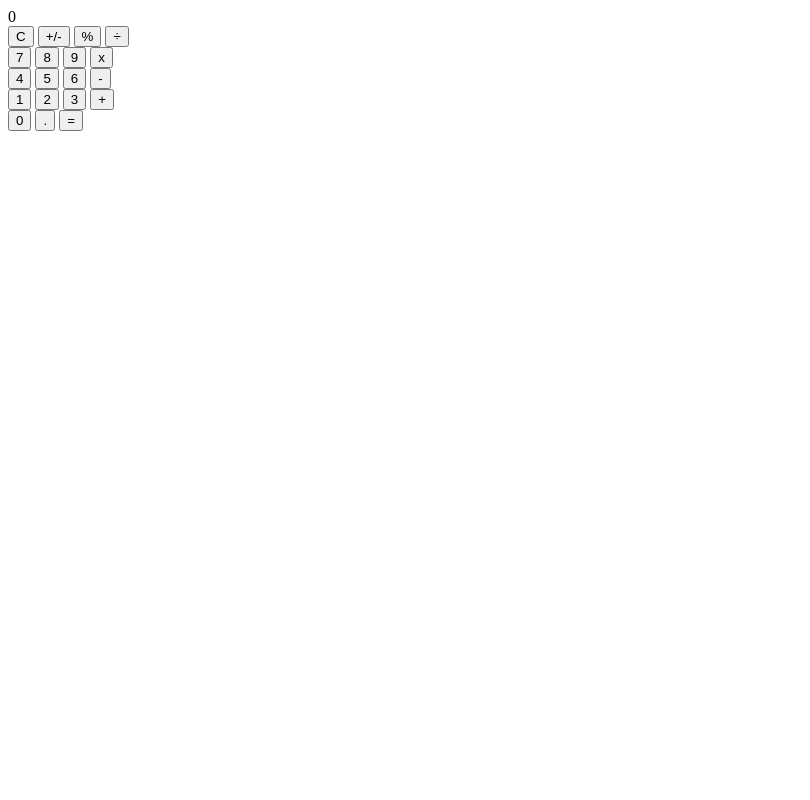
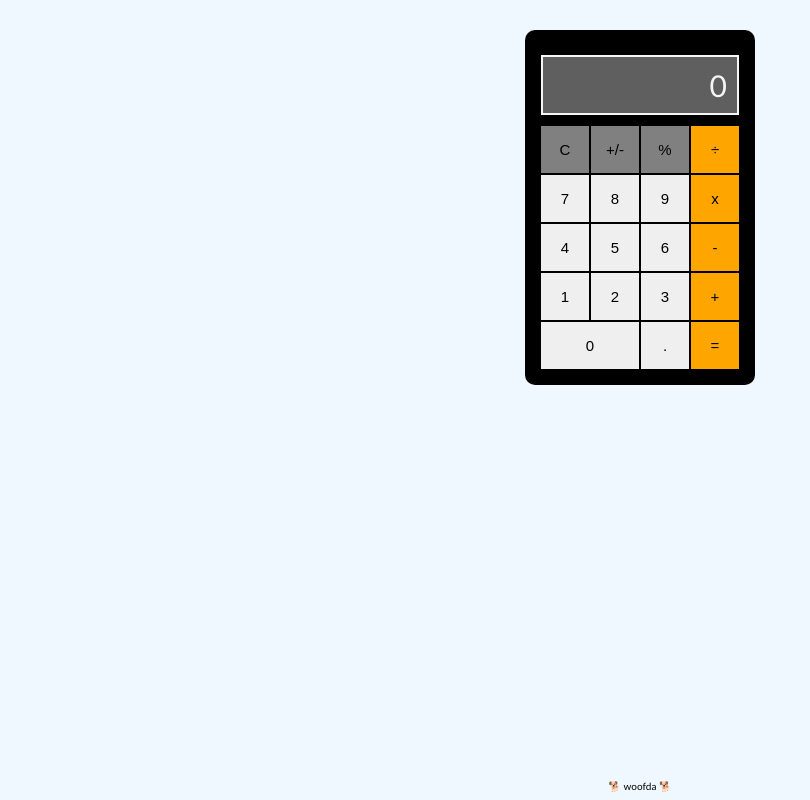
Before and after one commit to woofda/odin-calculator, a plain HTML site: page index.html in a window 1280 px wide. Shown: the whole page, without its empty margins (0-810 px from the left). Drawn offline with Linux system fonts and the light colour scheme.

Commit message:
Add base styling

```diff
--- a/index.html
+++ b/index.html
@@ -4,6 +4,7 @@
     <meta charset="UTF-8">
     <meta name="viewport" content="width=device-width, initial-scale=1.0">
     <title>Calculator</title>
+    <link rel="stylesheet" href="styles.css">
 </head>
 <body>
     <div class="calculator-body">
@@ -38,8 +39,9 @@
             <button class="decimal">.</button>
             <button class="equals">=</button>
         </div>
+    </div>
 
-    </div>
+    <footer>🐕 woofda 🐕</footer>
 
     <script src="calculator.js"></script>
 </body>
--- /dev/null
+++ b/styles.css
@@ -0,0 +1,70 @@
+*,
+*::before,
+*::after {
+    box-sizing: border-box;
+    margin: 0;
+    padding: 0;
+}
+
+html {
+    font-family:'Trebuchet MS', 'Lucida Sans Unicode', 'Lucida Grande', 'Lucida Sans', Arial, sans-serif;
+}
+
+body {
+    display: flex;
+    flex-direction: column;
+    justify-content: space-between;
+    align-items: center;
+    height: 100vh;
+    background-color: aliceblue;
+}
+
+.calculator-body {
+    color: whitesmoke;
+    background-color: black;
+    padding: 15px;
+    border-radius: 10px;
+    margin-top: 30px;
+}
+
+.display {
+    text-align: end;
+    font-size: 30px;
+    margin: 10px 1px;
+    padding: 10px;
+    border: 2px solid whitesmoke;
+    background-color: #5f5f5f;
+}
+
+.row {
+    display: flex;
+}
+
+button {
+    border: 1px solid black;
+    width: 50px;
+    padding: 15px;
+    font-size: 15px;
+}
+
+.control {
+    background-color: gray;
+}
+
+.operator {
+    background-color: orange;
+}
+
+.equals {
+    background-color: orange;
+}
+
+.zero {
+    flex: 2;
+}
+
+footer {
+    font-size: 10px;
+    align-items: flex-end;
+    margin-bottom: 8px;
+}
```
